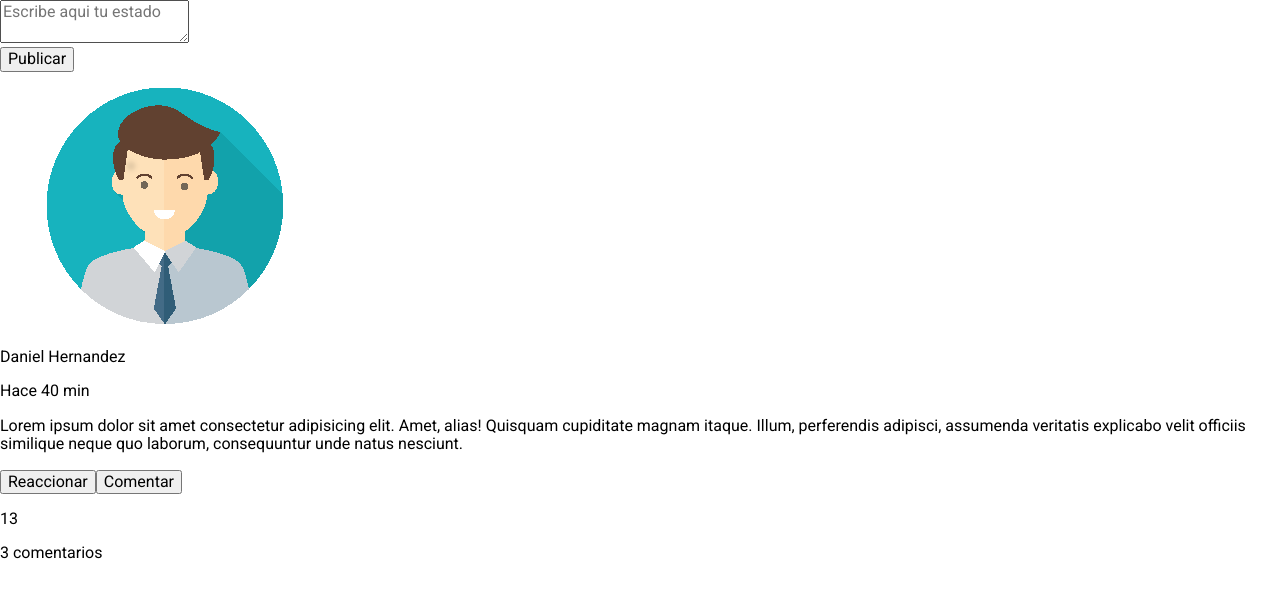
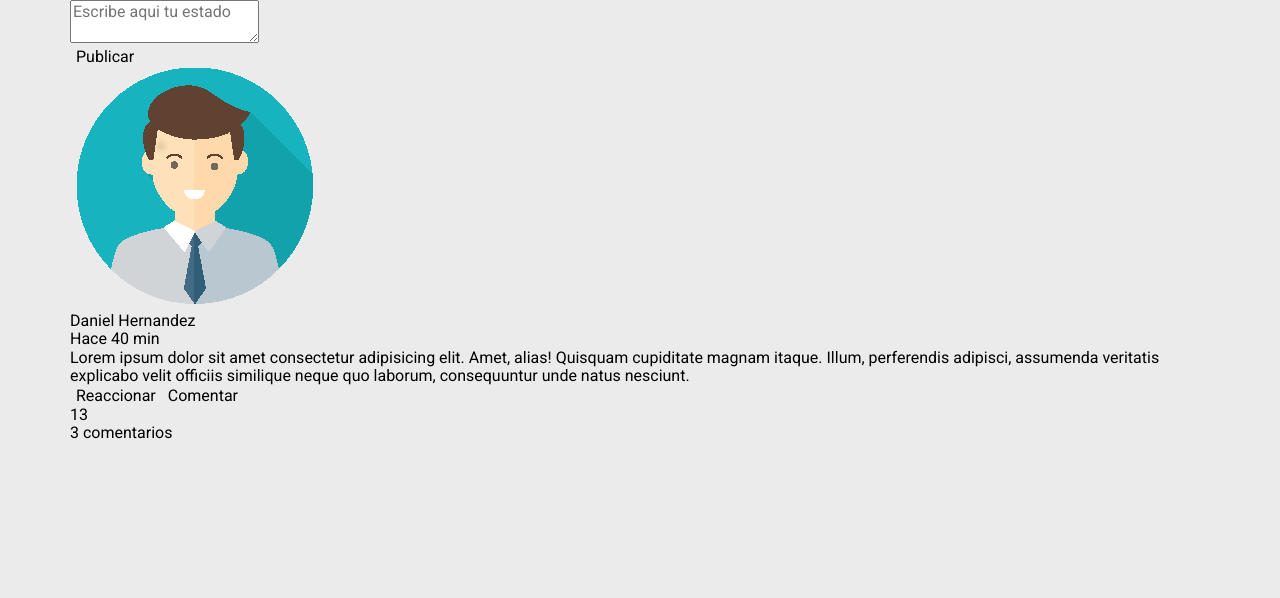
Before and after one commit to daguiheso/publish, a React app: page / in a window 1280 px wide. Shown: the top 598 px of the page. Built offline with nearby package versions, Linux system fonts and the light colour scheme; the HTML template or start-up script is replaced by a standard one.

Commit message:
ux(scss): theme was modified

```diff
--- a/src/scss/_theme.scss
+++ b/src/scss/_theme.scss
@@ -1,12 +1,32 @@
 body, html {
   font-size: $font-size-base;
   font-family: $font-family-base;
+  background: $cream;
+}
+
+figure, p, h1, h2, h3, h4, h5, h6 {
+  margin: 0;
 }
 
 .container {
   margin: 0 auto;
   max-width: 90%;
-  @media(min-width: 992px) {
-    max-width: 1440px;
+
+  @media(min-width: 1200px) {
+    max-width: 1140px;
   }
 }
+
+button {
+  border: none;
+  background: none;
+  cursor: pointer;
+
+  &:focus {
+    outline: none;
+  }
+
+  &:focus-visible {
+    outline: $focus-border;
+  }
+}
```
